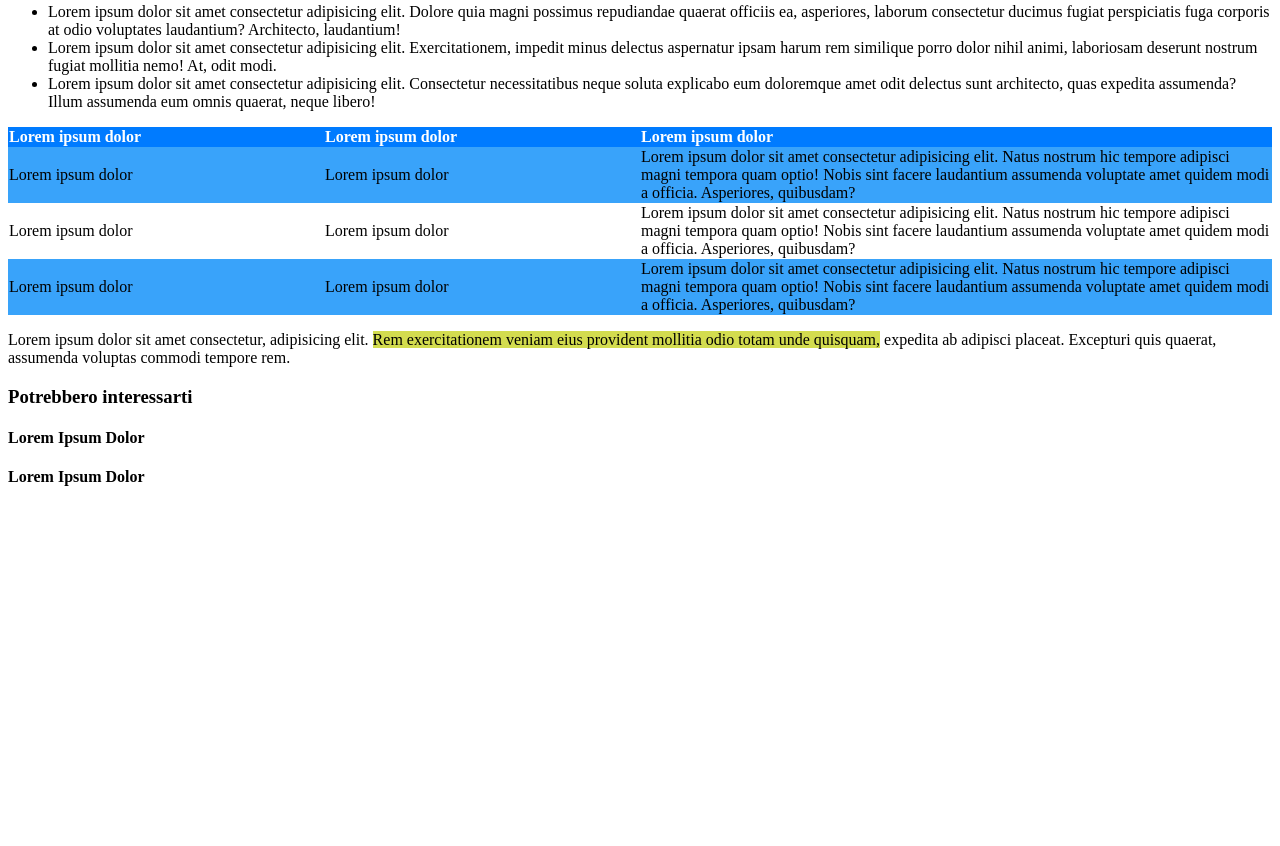
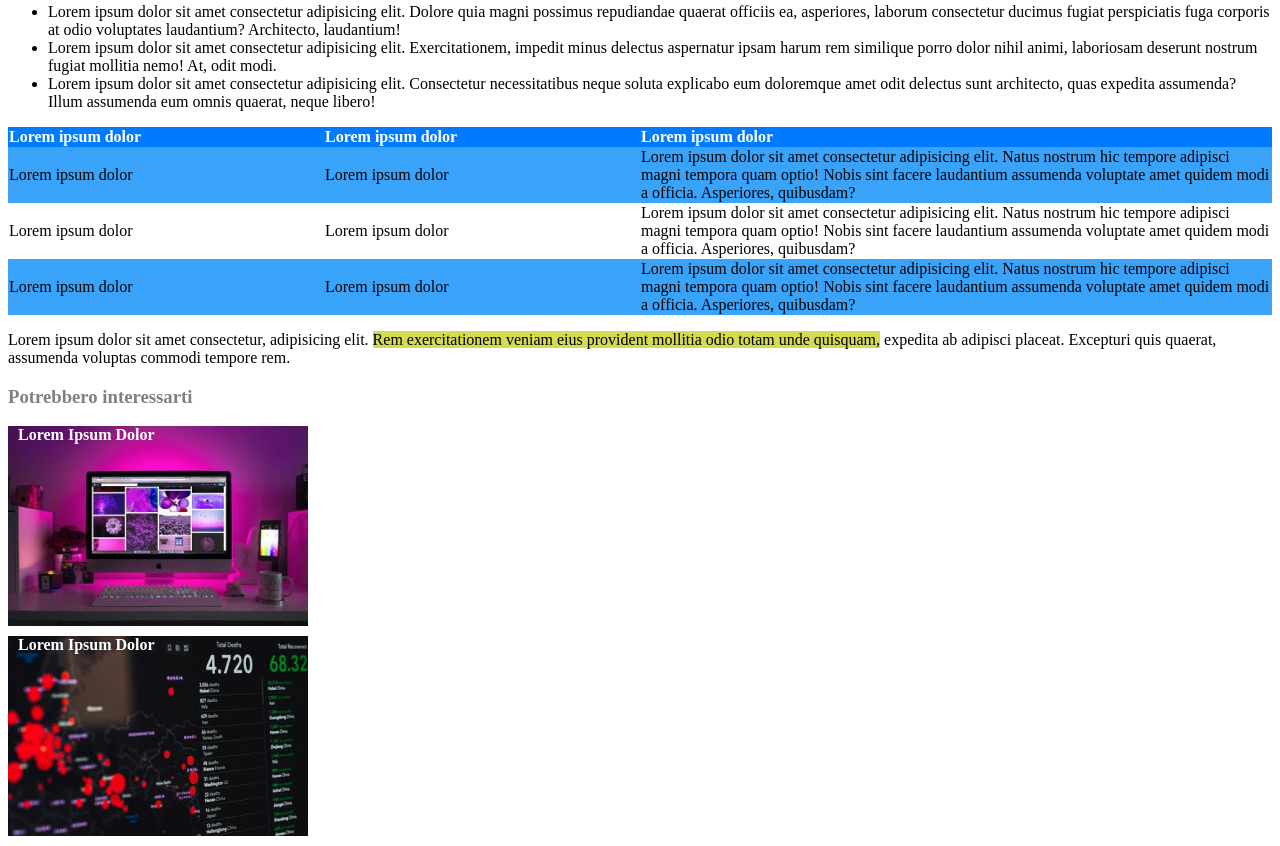
Before and after one commit to francescotroiano98/html-css-booleaner, a plain HTML site: page index.html in a window 1280 px wide. Shown: the part 719-1565 px from the top of the page. Before the commit the page ends 1226 px from the top, so only its background shows below. Drawn offline with Linux system fonts and the light colour scheme.

Commit message:
add selector h3-h4-monitor-grafico

```diff
--- a/css/style.css
+++ b/css/style.css
@@ -50,7 +50,24 @@ table {
     color: black;
     background-color: white;
 }
-
-.testo1{
+.monitor{
+    margin: 10px 0px;
+    width: 300px;
+    height: 200px;
     background-image: url(../img/monitor.jpg);
 }
+.grafico{
+    margin: 10px 0px;
+    width: 300px;
+    height: 200px;
+    background-image: url(../img/graph.jpg);
+}
+h3{
+    color: grey;
+}
+h4{
+    margin-top: 10px;
+    margin-left: 10px;
+    color:white;
+
+}
```
